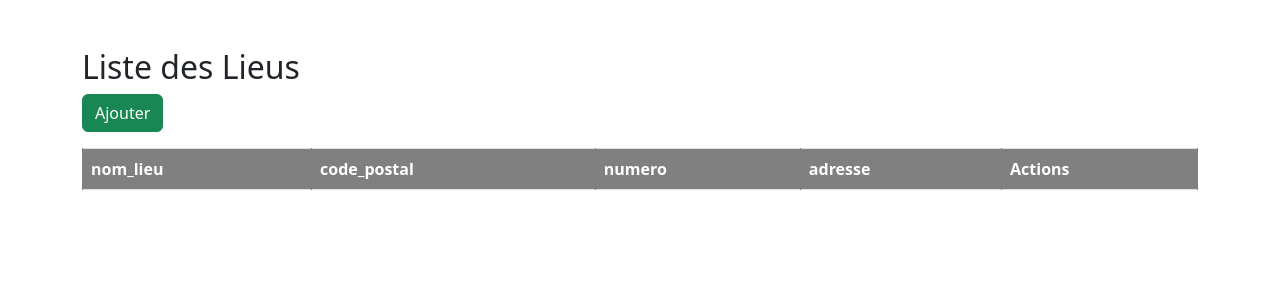
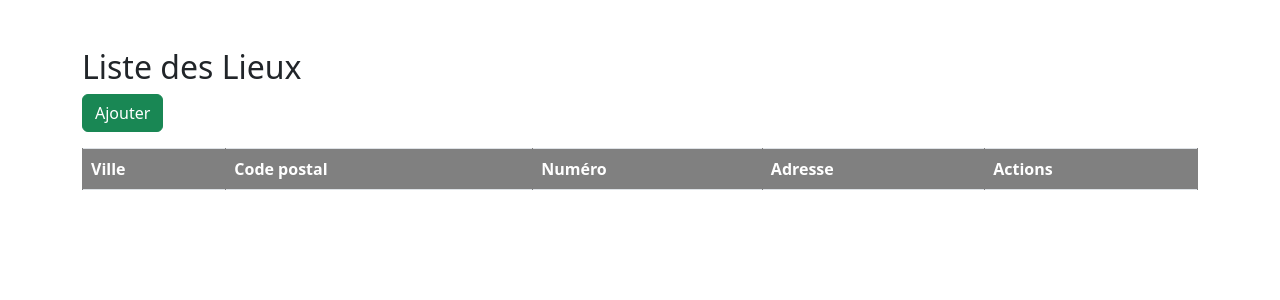
Before and after one commit to DineJ/Vehicules, a CodeIgniter 4 app: the page made by app/Views/Lieu/index.php in a window 1280 px wide. Shown: the part 59-359 px from the top of the page. Run offline with PHP 8.4 and a stand-in for CodeIgniter, Linux system fonts and the light colour scheme; the template is opened without the code that fills it, so the values that code supplies are empty; some libraries are stand-ins or nearby versions.

Commit message:
Formalizations

```diff
--- a/app/Views/Lieu/index.php
+++ b/app/Views/Lieu/index.php
@@ -1,7 +1,7 @@
 <?= $this->extend('layouts/main') ?>
 <?= $this->section('content') ?>
 
-<h2>Liste des Lieus</h2>
+<h2>Liste des Lieux</h2>
 <a href="<?= site_url('Lieu/create') ?>" class="btn btn-success">Ajouter</a>
 
 
@@ -12,10 +12,10 @@
 		<!-- Datas name -->
 		<thead>
 			<tr>
-				<th>nom_lieu</th>
-				<th>code_postal</th>
-				<th>numero</th>
-				<th>adresse</th>
+				<th>Ville</th>
+				<th>Code postal</th>
+				<th>Numéro</th>
+				<th>Adresse</th>
 				<th>Actions</th>
 			</tr>
 		</thead>
@@ -24,10 +24,10 @@
 			<!-- Display datas -->
 			<?php foreach ($items as $item): ?>
 				<tr>
-					<td data-label="nom_lieu"><?= esc($item->nom_lieu) ?></td>
-					<td data-label="code_postal"><?= esc($item->code_postal) ?></td>
-					<td data-label="numero"><?= esc($item->numero) ?></td>
-					<td data-label="adresse"><?= esc($item->adresse) ?></td>
+					<td data-label="Ville"><?= esc($item->nom_lieu) ?></td>
+					<td data-label="Code postal"><?= esc($item->code_postal) ?></td>
+					<td data-label="Numéro"><?= esc($item->numero) ?></td>
+					<td data-label="Adresse"><?= esc($item->adresse) ?></td>
 					<td>
 						<!-- Redirection button -->
 						<a href="<?= site_url('Lieu/show/'.$item->id) ?>" class="btn btn-info btn-sm">Voir</a>
```
